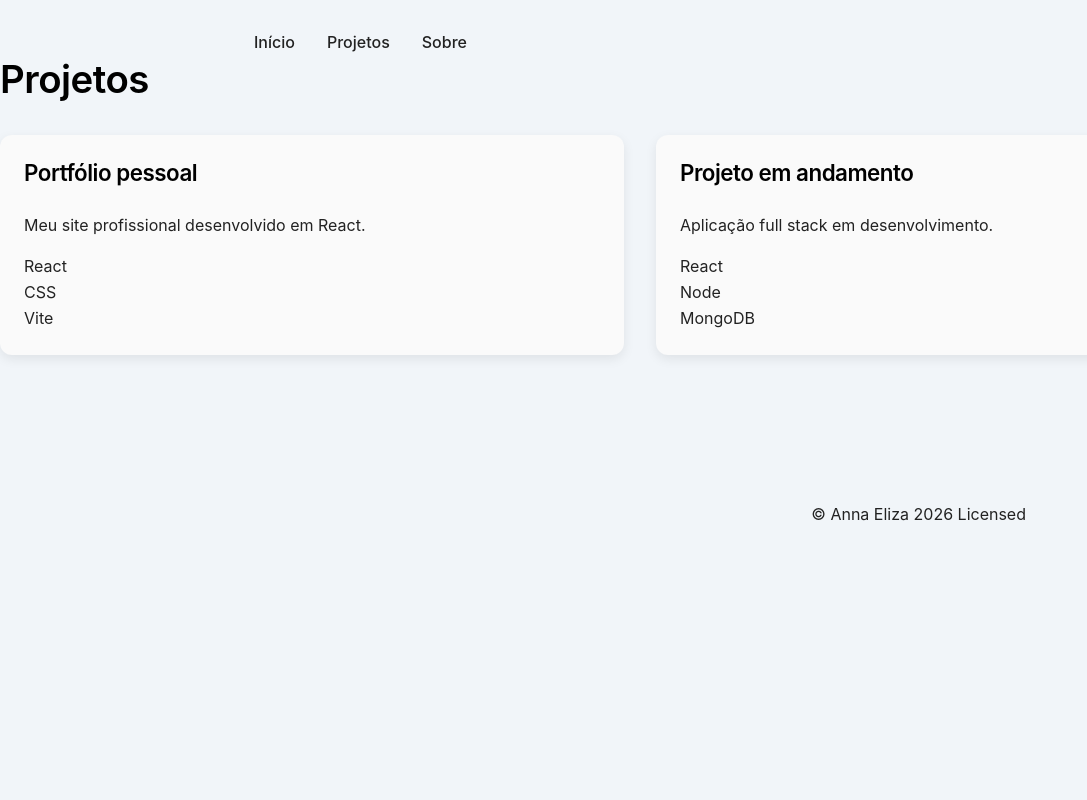
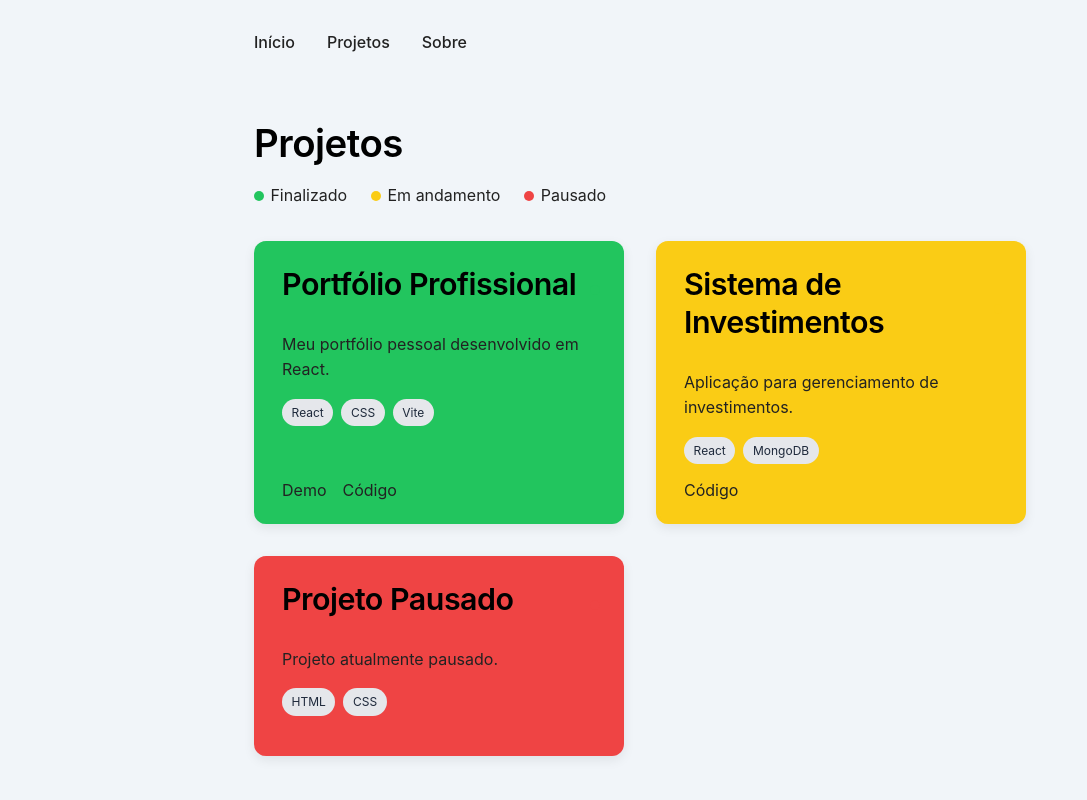
Before and after one commit to devAnnaEliza/meu-portfolio, a React (Vite) app: page /projetos in a window 1280 px wide. Shown: the top 800 px of the page, without its empty margins (0-1087 px from the left). Built offline with nearby package versions, Linux system fonts and the light colour scheme.

Commit message:
correção de renderização

```diff
--- a/src/components/ProjectCard.jsx
+++ b/src/components/ProjectCard.jsx
@@ -1,18 +1,38 @@
 /* eslint-disable react/prop-types */
 
-export default function ProjectCard({ project }) {
+export function ProjectCard({ project }) {
   if (!project) return null;
 
   return (
-    <article className={`project-card status-${project.status}`}>
-      <h3>{project.title}</h3>
+    <div className={`project-card ${project.status}`}>
+      <div className="project-header">
+        <h2>{project.title}</h2>
+        <span className={`status-dot ${project.status}`} />
+      </div>
+
       <p>{project.description}</p>
 
-      <ul className="tech-list">
-        {project.technologies.map((tech) => (
-          <li key={tech}>{tech}</li>
+      <div className="project-techs">
+        {project.techs?.map((tech) => (
+          <span key={tech} className="tech-tag">
+            {tech}
+          </span>
         ))}
-      </ul>
-    </article>
+      </div>
+
+      <div className="project-links">
+        {project.demo && (
+          <a href={project.demo} target="_blank" rel="noreferrer">
+            Demo
+          </a>
+        )}
+
+        {project.github && (
+          <a href={project.github} target="_blank" rel="noreferrer">
+            Código
+          </a>
+        )}
+      </div>
+    </div>
   );
 }
--- a/src/data/projects.jsx
+++ b/src/data/projects.jsx
@@ -1,18 +1,26 @@
 export const projects = [
   {
     id: 1,
-    title: "Portfólio pessoal",
-    description: "Meu site profissional desenvolvido em React.",
-    technologies: ["React", "CSS", "Vite"],
-    status: "finished",
-    link: "#",
+    title: "Portfólio Profissional",
+    description: "Meu portfólio pessoal desenvolvido em React.",
+    status: "finalizado",
+    techs: ["React", "CSS", "Vite"],
+    demo: "https://meuportfolio.com",
+    github: "https://github.com/seuuser/portfolio"
   },
   {
     id: 2,
-    title: "Projeto em andamento",
-    description: "Aplicação full stack em desenvolvimento.",
-    technologies: ["React", "Node", "MongoDB"],
-    status: "in-progress",
-    link: "#",
+    title: "Sistema de Investimentos",
+    description: "Aplicação para gerenciamento de investimentos.",
+    status: "em-andamento",
+    techs: ["React", "MongoDB"],
+    github: "https://github.com/seuuser/investimentos"
   },
+  {
+    id: 3,
+    title: "Projeto Pausado",
+    description: "Projeto atualmente pausado.",
+    status: "pausado",
+    techs: ["HTML", "CSS"]
+  }
 ];
--- a/src/pages/Home.jsx
+++ b/src/pages/Home.jsx
@@ -1,5 +1,5 @@
 import { Link } from "react-router-dom";
-import ProjectCard from "../components/ProjectCard";
+import { ProjectCard } from "../components/ProjectCard";
 
 export default function Home() {
   return (
--- a/src/pages/Projetos.jsx
+++ b/src/pages/Projetos.jsx
@@ -1,10 +1,23 @@
 import { projects } from "../data/projects";
-import ProjectCard from "../components/ProjectCard";
+import { ProjectCard } from "../components/ProjectCard";
 
 export default function Projetos() {
   return (
-    <section className="page-container">
+    <main className="page">
+      <section className="container">
         <h1>Projetos</h1>
+
+        <div className="projects-legend">
+          <span>
+            <span className="status-dot finalizado" /> Finalizado
+          </span>
+          <span>
+            <span className="status-dot em-andamento" /> Em andamento
+          </span>
+          <span>
+            <span className="status-dot pausado" /> Pausado
+          </span>
+        </div>
 
         <div className="projects-grid">
           {projects.map((project) => (
@@ -12,5 +25,6 @@ export default function Projetos() {
           ))}
         </div>
       </section>
+    </main>
   );
 }
--- a/src/styles/global.css
+++ b/src/styles/global.css
@@ -530,25 +530,11 @@ footer .container {
   display: flex;
   flex-direction: column;
   gap: 1rem;
+  transition: transform 0.2s ease;
 }
 
 .project-card:hover {
   transform: translateY(-4px);
-}
-
-.project-card h2 {
-  font-size: 1.25rem;
-}
-
-.project-links {
-  margin-top: auto;
-  display: flex;
-  gap: 1rem;
-}
-
-.project-links a {
-  font-weight: 500;
-  text-decoration: none;
 }
 
 .project-header {
@@ -575,19 +561,16 @@ footer .container {
   background-color: #ef4444;
 }
 
-/* Borda lateral por status */
+/* borda lateral por status */
 .project-card.finalizado {
-  background-color: var(--card);
   border-left: 4px solid #22c55e;
 }
 
 .project-card.em-andamento {
-  background-color: var(--card);
   border-left: 4px solid #facc15;
 }
 
 .project-card.pausado {
-  background-color: var(--card);
   border-left: 4px solid #ef4444;
 }
 
@@ -603,11 +586,12 @@ footer .container {
   padding: 0.25rem 0.6rem;
   border-radius: 999px;
   font-size: 0.75rem;
-  white-space: nowrap;
 }
 
-.tech-tag:hover {
-  transform: translateY(-4px);
+.project-links {
+  margin-top: auto;
+  display: flex;
+  gap: 1rem;
 }
 
 .projects-legend {
```
Lines whose indentation alone changed are shown as unchanged.
